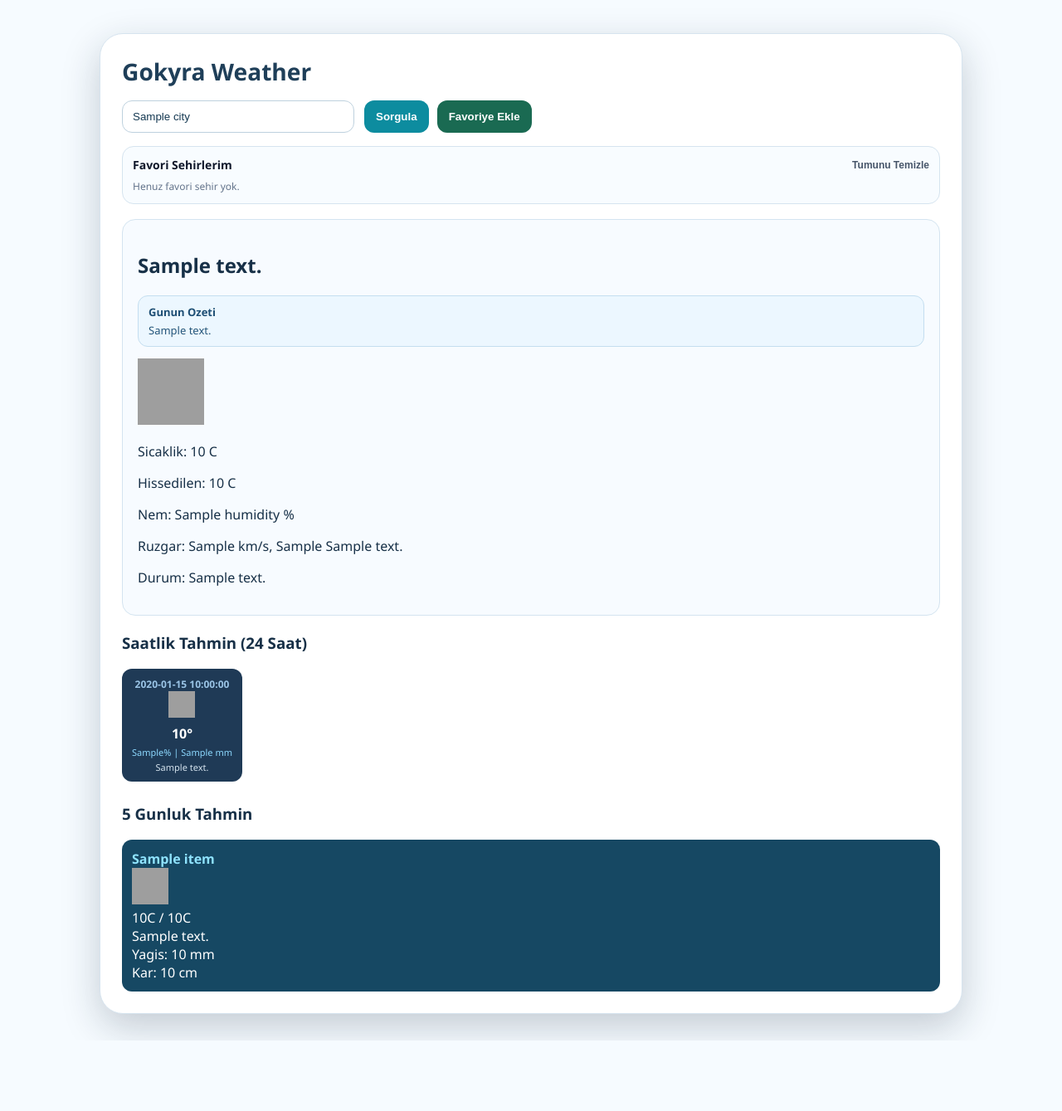
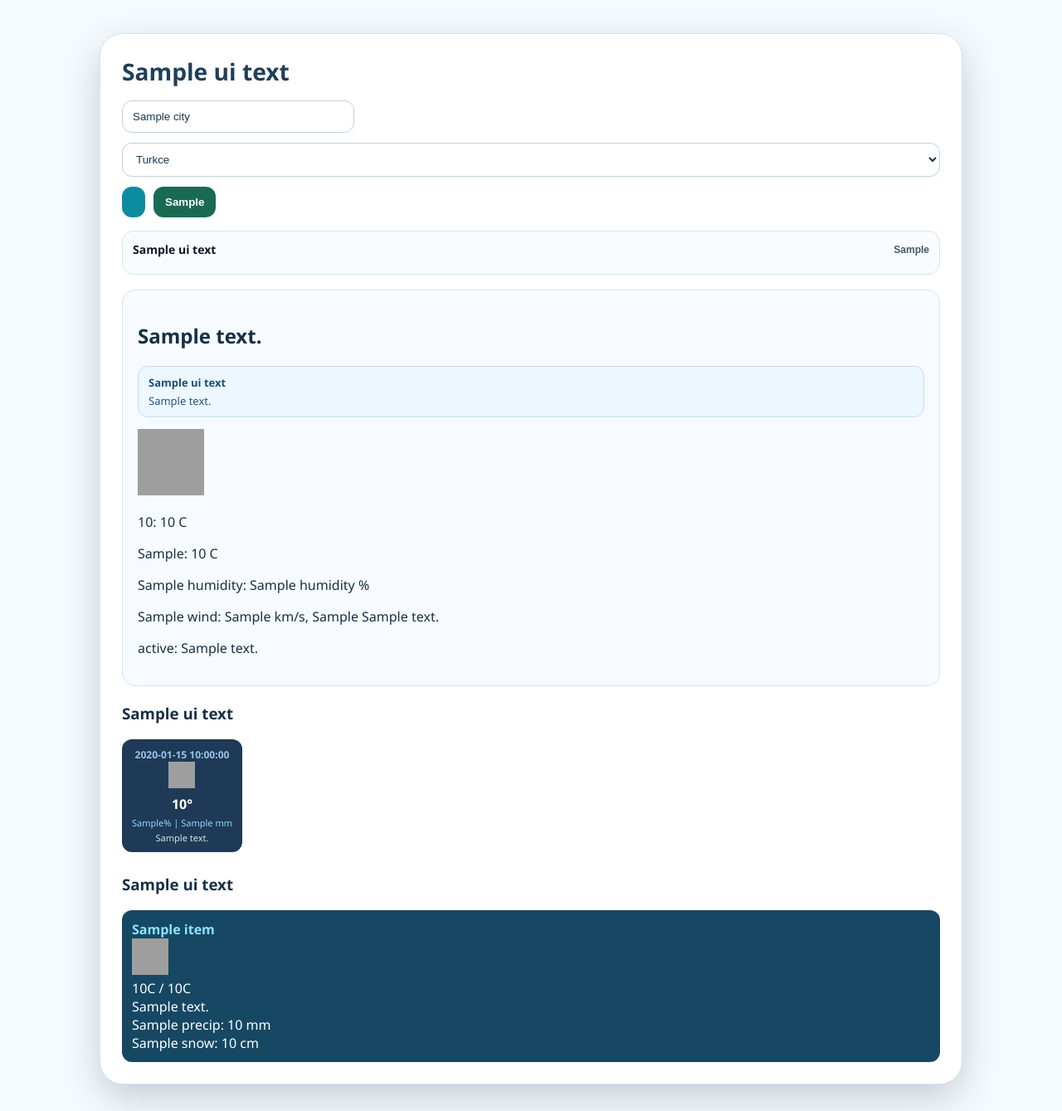
Before and after one commit to efegu4499/Hava-Durumu, a Flask app: template templates/index.html in a window 1280 px wide. Shown: the whole page at 83% size. Before the commit the page ends 1254 px from the top, so only its background shows below. Run offline with Flask 3, Linux system fonts and the light colour scheme; the template is opened without the code that fills it: most values are stand-ins (such as "Sample title", 1, 10 or a date in 2020); grey boxes are pictures that could not be loaded.

Commit message:
Turkce ve Ingilizce dil secenegi eklendi

```diff
--- a/app.py
+++ b/app.py
@@ -26,9 +26,56 @@
     return "cloudy"
 
 
-def build_daily_summary(weather, forecast, hourly):
+def get_ui_texts(lang):
+    if lang == "en":
+        return {
+            "title": "Gokyra Weather",
+            "city_placeholder": "Enter district or city name",
+            "search": "Search",
+            "add_favorite": "Add Favorite",
+            "favorites_title": "My Favorite Cities",
+            "clear_all": "Clear All",
+            "summary_title": "Daily Summary",
+            "temperature": "Temperature",
+            "feels_like": "Feels Like",
+            "humidity": "Humidity",
+            "wind": "Wind",
+            "status": "Status",
+            "hourly_title": "Hourly Forecast (24 Hours)",
+            "daily_title": "5-Day Forecast",
+            "precip": "Precip",
+            "snow": "Snow",
+            "no_favorites": "No favorite cities yet.",
+            "searching": "Searching...",
+        }
+
+    return {
+        "title": "Gokyra Weather",
+        "city_placeholder": "Ilce veya il adi girin",
+        "search": "Sorgula",
+        "add_favorite": "Favoriye Ekle",
+        "favorites_title": "Favori Sehirlerim",
+        "clear_all": "Tumunu Temizle",
+        "summary_title": "Gunun Ozeti",
+        "temperature": "Sicaklik",
+        "feels_like": "Hissedilen",
+        "humidity": "Nem",
+        "wind": "Ruzgar",
+        "status": "Durum",
+        "hourly_title": "Saatlik Tahmin (24 Saat)",
+        "daily_title": "5 Gunluk Tahmin",
+        "precip": "Yagis",
+        "snow": "Kar",
+        "no_favorites": "Henuz favori sehir yok.",
+        "searching": "Araniyor...",
+    }
+
+
+def build_daily_summary(weather, forecast, hourly, lang="tr"):
     if not weather:
         return None
+
+    is_en = lang == "en"
 
     parts = []
     snow_warning_needed = False
@@ -37,9 +84,15 @@
     desc = weather.get("description")
     if temp is not None and desc:
         if felt_temp is not None:
-            parts.append(f"Su an {temp}°C, hissedilen {felt_temp}°C ve {desc.lower()}.")
+            if is_en:
+                parts.append(f"Now {temp}°C, feels like {felt_temp}°C and {desc.lower()}.")
+            else:
+                parts.append(f"Su an {temp}°C, hissedilen {felt_temp}°C ve {desc.lower()}.")
         else:
-            parts.append(f"Su an {temp}°C ve {desc.lower()}.")
+            if is_en:
+                parts.append(f"Now {temp}°C and {desc.lower()}.")
+            else:
+                parts.append(f"Su an {temp}°C ve {desc.lower()}.")
 
     current_temp = weather.get("temperature")
     today_min_temp = None
@@ -50,17 +103,23 @@
         min_temp = today.get("min_temp")
         today_min_temp = min_temp
         if max_temp is not None and min_temp is not None:
-            parts.append(f"Bugün {max_temp}° / {min_temp}° aralığında.")
+            if is_en:
+                parts.append(f"Today between {max_temp}° / {min_temp}°.")
+            else:
+                parts.append(f"Bugün {max_temp}° / {min_temp}° aralığında.")
 
         rain_mm = today.get("precipitation_sum_mm")
         snow_cm = today.get("snowfall_sum_cm")
         if rain_mm is not None:
             if rain_mm > 0:
-                parts.append(f"Günlük yağış beklentisi {rain_mm} mm.")
+                if is_en:
+                    parts.append(f"Expected daily precipitation: {rain_mm} mm.")
+                else:
+                    parts.append(f"Günlük yağış beklentisi {rain_mm} mm.")
                 if rain_mm > 50:
-                    parts.append("Sel ve taşkın ihtimaline dikkat.")
+                    parts.append("Watch for flood risk." if is_en else "Sel ve taşkın ihtimaline dikkat.")
             else:
-                parts.append("Bugün yağış beklenmiyor.")
+                parts.append("No precipitation expected today." if is_en else "Bugün yağış beklenmiyor.")
         # Only mention "no snow" when temperatures are realistically close to snow conditions.
         cold_enough_for_snow = (
             (current_temp is not None and current_temp <= 5)
@@ -69,20 +128,26 @@
 
         if snow_cm is not None:
             if snow_cm > 0:
-                parts.append(f"Günlük kar beklentisi {snow_cm} cm.")
+                if is_en:
+                    parts.append(f"Expected daily snowfall: {snow_cm} cm.")
+                else:
+                    parts.append(f"Günlük kar beklentisi {snow_cm} cm.")
                 if snow_cm >= 20:
                     snow_warning_needed = True
             elif cold_enough_for_snow:
-                parts.append("Bugün kar yağışı beklenmiyor.")
+                parts.append("No snow expected today." if is_en else "Bugün kar yağışı beklenmiyor.")
 
     if hourly:
         next_hours = hourly[:6]
         peak_rain = max((item.get("precipitation_mm") or 0) for item in next_hours) if next_hours else 0
         peak_snow = max((item.get("snowfall_cm") or 0) for item in next_hours) if next_hours else 0
         if peak_rain > 0:
-            parts.append(f"Önümüzdeki saatlerde en yüksek saatlik yağış {peak_rain} mm.")
+            if is_en:
+                parts.append(f"Peak hourly precipitation in the next hours: {peak_rain} mm.")
+            else:
+                parts.append(f"Önümüzdeki saatlerde en yüksek saatlik yağış {peak_rain} mm.")
         else:
-            parts.append("Önümüzdeki saatlerde yağış beklenmiyor.")
+            parts.append("No precipitation expected in the next hours." if is_en else "Önümüzdeki saatlerde yağış beklenmiyor.")
         next_hours_min_temp = min((item.get("temperature") for item in next_hours if item.get("temperature") is not None), default=None)
         cold_next_hours = (
             (next_hours_min_temp is not None and next_hours_min_temp <= 3)
@@ -90,23 +155,33 @@
         )
 
         if peak_snow > 0:
-            parts.append(f"Önümüzdeki saatlerde en yüksek saatlik kar {peak_snow} cm.")
+            if is_en:
+                parts.append(f"Peak hourly snowfall in the next hours: {peak_snow} cm.")
+            else:
+                parts.append(f"Önümüzdeki saatlerde en yüksek saatlik kar {peak_snow} cm.")
         elif cold_next_hours:
-            parts.append("Önümüzdeki saatlerde kar beklenmiyor.")
+            parts.append("No snow expected in the next hours." if is_en else "Önümüzdeki saatlerde kar beklenmiyor.")
 
     wind_speed = weather.get("wind_speed")
     wind_direction = weather.get("wind_direction_text")
     if wind_speed is not None:
         if wind_direction:
-            parts.append(f"Rüzgar {wind_speed} km/s, {wind_direction.lower()} yönünde.")
+            if is_en:
+                parts.append(f"Wind {wind_speed} km/h from {wind_direction.lower()}.")
+            else:
+                parts.append(f"Rüzgar {wind_speed} km/s, {wind_direction.lower()} yönünde.")
         else:
-            parts.append(f"Rüzgar hızı {wind_speed} km/s.")
+            parts.append(f"Wind speed {wind_speed} km/h." if is_en else f"Rüzgar hızı {wind_speed} km/s.")
 
     if snow_warning_needed:
-        parts.append("Yollar kapanabilir, kar lastiği ve zincir takınız mutlaka.")
+        parts.append(
+            "Roads may close; winter tires and chains are strongly recommended."
+            if is_en
+            else "Yollar kapanabilir, kar lastiği ve zincir takınız mutlaka."
+        )
 
     if not parts:
-        return "Bugünün özeti için veri hazırlanıyor."
+        return "Summary is being prepared." if is_en else "Bugünün özeti için veri hazırlanıyor."
     return " ".join(parts)
 
 
@@ -142,10 +217,14 @@
 @app.route("/", methods=["GET", "POST"])
 def index():
     city = request.form.get("city") or request.args.get("city") or "Istanbul"
+    lang = (request.form.get("lang") or request.args.get("lang") or "tr").strip().lower()
+    if lang not in {"tr", "en"}:
+        lang = "tr"
+    ui_texts = get_ui_texts(lang)
 
     try:
         weather = get_current_weather(city)
-        forecast_data = get_forecast_weather(city, days=5)
+        forecast_data = get_forecast_weather(city, days=5, lang=lang)
         forecast = forecast_data.get("forecast", [])
         city_norm = _normalize_text(weather["city"])
         seen_norms = {city_norm}
@@ -161,9 +240,9 @@
             location_parts.append(weather["country"])
 
         weather["location_text"] = ", ".join(location_parts)
-        weather["description"] = get_weather_description(weather["weather_code"])
-        hourly = get_hourly_weather(city, hours=24)
-        day_summary = build_daily_summary(weather, forecast, hourly)
+        weather["description"] = get_weather_description(weather["weather_code"], lang=lang)
+        hourly = get_hourly_weather(city, hours=24, lang=lang)
+        day_summary = build_daily_summary(weather, forecast, hourly, lang=lang)
         weather_theme = get_background_theme(weather.get("weather_code"))
     except Exception as exc:
         weather = None
@@ -183,6 +262,8 @@
         hourly=hourly,
         day_summary=day_summary,
         weather_theme=weather_theme,
+        lang=lang,
+        ui_texts=ui_texts,
         error=error,
     )
 
--- a/templates/index.html
+++ b/templates/index.html
@@ -638,27 +638,31 @@
 
         <div class="content-wrap">
             <div class="menu-panel">
-                <h1>Gokyra Weather</h1>
+                <h1>{{ ui_texts.title }}</h1>
 
                 <form id="weather-form" method="post" autocomplete="off">
                     <div class="search-wrap">
-                        <input id="city-input" type="text" name="city" value="{{ city }}" placeholder="Ilce veya il adi girin">
+                        <input id="city-input" type="text" name="city" value="{{ city }}" placeholder="{{ ui_texts.city_placeholder }}">
                         <div id="suggestions" class="suggestions"></div>
                     </div>
+                    <select id="lang-select" name="lang" aria-label="Language">
+                        <option value="tr" {% if lang == 'tr' %}selected{% endif %}>Turkce</option>
+                        <option value="en" {% if lang == 'en' %}selected{% endif %}>English</option>
+                    </select>
                     <div class="button-row">
-                        <button id="search-submit-btn" type="submit">Sorgula</button>
-                        <button id="add-favorite-btn" class="favorite-add-btn" type="button">Favoriye Ekle</button>
+                        <button id="search-submit-btn" type="submit">{{ ui_texts.search }}</button>
+                        <button id="add-favorite-btn" class="favorite-add-btn" type="button">{{ ui_texts.add_favorite }}</button>
                         <div id="search-loading" class="search-loading hidden" aria-live="polite">
                             <span class="spinner-ring" aria-hidden="true"></span>
-                            <span>Araniyor...</span>
+                            <span>{{ ui_texts.searching }}</span>
                         </div>
                     </div>
                 </form>
 
                 <div class="favorites-panel">
                     <div class="favorites-header">
-                        <div class="favorites-title">Favori Sehirlerim</div>
-                        <button id="clear-favorites-btn" class="favorites-clear" type="button">Tumunu Temizle</button>
+                        <div class="favorites-title">{{ ui_texts.favorites_title }}</div>
+                        <button id="clear-favorites-btn" class="favorites-clear" type="button">{{ ui_texts.clear_all }}</button>
                     </div>
                     <div id="favorites-list" class="favorites-list"></div>
                 </div>
@@ -672,24 +676,24 @@
                     <h2>{{ weather.location_text }}</h2>
                     {% if day_summary %}
                     <div class="summary-box">
-                        <div class="summary-title">Gunun Ozeti</div>
+                        <div class="summary-title">{{ ui_texts.summary_title }}</div>
                         <div class="summary-text">{{ day_summary }}</div>
                     </div>
                     {% endif %}
                     <img src="{{ url_for('static', filename=(weather.icon_name ~ '.gif')) }}" alt="Weather icon" width="80" height="80">
-                    <p>Sicaklik: {{ weather.temperature }} C</p>
+                    <p>{{ ui_texts.temperature }}: {{ weather.temperature }} C</p>
                     {% if weather.felt_temperature is not none %}
-                    <p>Hissedilen: {{ weather.felt_temperature }} C</p>
+                    <p>{{ ui_texts.feels_like }}: {{ weather.felt_temperature }} C</p>
                     {% endif %}
-                    <p>Nem: {{ weather.humidity }} %</p>
-                    <p>Ruzgar: {{ weather.wind_speed }} km/s{% if weather.wind_direction_arrow %}, {{ weather.wind_direction_arrow }}{% endif %}{% if weather.wind_direction_text %} {{ weather.wind_direction_text }}{% endif %}</p>
-                    <p>Durum: {{ weather.description }}</p>
+                    <p>{{ ui_texts.humidity }}: {{ weather.humidity }} %</p>
+                    <p>{{ ui_texts.wind }}: {{ weather.wind_speed }} km/s{% if weather.wind_direction_arrow %}, {{ weather.wind_direction_arrow }}{% endif %}{% if weather.wind_direction_text %} {{ weather.wind_direction_text }}{% endif %}</p>
+                    <p>{{ ui_texts.status }}: {{ weather.description }}</p>
                 </div>
                 {% endif %}
 
                 {% if hourly %}
                 <div>
-                    <h3>Saatlik Tahmin (24 Saat)</h3>
+                    <h3>{{ ui_texts.hourly_title }}</h3>
                     <div class="hourly-scroll">
                         {% for item in hourly %}
                         <div class="hourly-item">
@@ -708,14 +712,14 @@
 
                 {% if forecast %}
                 <div>
-                    <h3>5 Gunluk Tahmin</h3>
+                    <h3>{{ ui_texts.daily_title }}</h3>
                     <div class="forecast-grid">
                         {% for item in forecast %}
                         <div class="forecast-item">
                             <strong>{{ item.day_name }}</strong><br>
                             <img src="{{ url_for('static', filename=(item.icon_name ~ '.gif')) }}" alt="Forecast icon" width="44" height="44"><br>
                             {{ item.max_temp }}C / {{ item.min_temp }}C<br>
-                            {{ item.description }}{% if item.precipitation_sum_mm is not none %}<br>Yagis: {{ item.precipitation_sum_mm }} mm{% endif %}{% if item.snowfall_sum_cm is not none and item.snowfall_sum_cm > 0 %}<br>Kar: {{ item.snowfall_sum_cm }} cm{% endif %}
+                            {{ item.description }}{% if item.precipitation_sum_mm is not none %}<br>{{ ui_texts.precip }}: {{ item.precipitation_sum_mm }} mm{% endif %}{% if item.snowfall_sum_cm is not none and item.snowfall_sum_cm > 0 %}<br>{{ ui_texts.snow }}: {{ item.snowfall_sum_cm }} cm{% endif %}
                         </div>
                         {% endfor %}
                     </div>
@@ -787,6 +791,7 @@
         const form = document.getElementById("weather-form");
         const searchSubmitBtn = document.getElementById("search-submit-btn");
         const searchLoading = document.getElementById("search-loading");
+        const langSelect = document.getElementById("lang-select");
         const addFavoriteBtn = document.getElementById("add-favorite-btn");
         const clearFavoritesBtn = document.getElementById("clear-favorites-btn");
         const favoritesList = document.getElementById("favorites-list");
@@ -814,6 +819,10 @@
         const FAVORITES_KEY = "gokyra_favorite_cities";
         const UI_PREFS_KEY = "gokyra_ui_prefs";
         const DRAWER_ITEMS_KEY = "gokyra_drawer_items";
+        const CURRENT_LANG = {{ lang|tojson }};
+        const TEXT_SEARCH = {{ ui_texts.search|tojson }};
+        const TEXT_SEARCHING = {{ ui_texts.searching|tojson }};
+        const TEXT_NO_FAVORITES = {{ ui_texts.no_favorites|tojson }};
 
         let activeRequestId = 0;
 
@@ -854,7 +863,7 @@
             if (!favorites.length) {
                 const empty = document.createElement("div");
                 empty.className = "favorites-empty";
-                empty.textContent = "Henuz favori sehir yok.";
+                empty.textContent = TEXT_NO_FAVORITES;
                 favoritesList.appendChild(empty);
                 return;
             }
@@ -865,7 +874,7 @@
                 chip.className = "favorite-chip";
                 chip.textContent = cityName;
                 chip.addEventListener("click", () => {
-                    window.location.href = `/?city=${encodeURIComponent(cityName)}`;
+                    window.location.href = `/?city=${encodeURIComponent(cityName)}&lang=${encodeURIComponent(CURRENT_LANG)}`;
                 });
                 favoritesList.appendChild(chip);
             });
@@ -892,13 +901,13 @@
             if (active) {
                 searchLoading.classList.remove("hidden");
                 searchSubmitBtn.disabled = true;
-                searchSubmitBtn.textContent = "Araniyor";
+                searchSubmitBtn.textContent = TEXT_SEARCHING;
                 return;
             }
 
             searchLoading.classList.add("hidden");
             searchSubmitBtn.disabled = false;
-            searchSubmitBtn.textContent = "Sorgula";
+            searchSubmitBtn.textContent = TEXT_SEARCH;
         }
 
         function hideSuggestions() {
@@ -1197,6 +1206,10 @@
             addFavoriteCity(cityInput.value);
         });
 
+        langSelect.addEventListener("change", () => {
+            form.requestSubmit();
+        });
+
         form.addEventListener("submit", () => {
             setSearchLoading(true);
         });
```
Also changed, not shown: tests/test_weather_app.py (+9 -0 lines), weather_app.py (+77 -19 lines).
